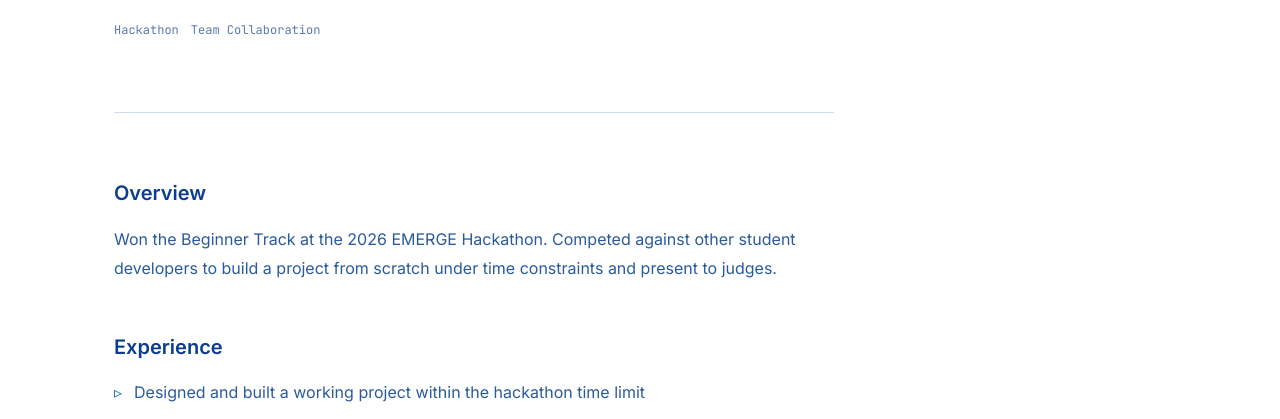
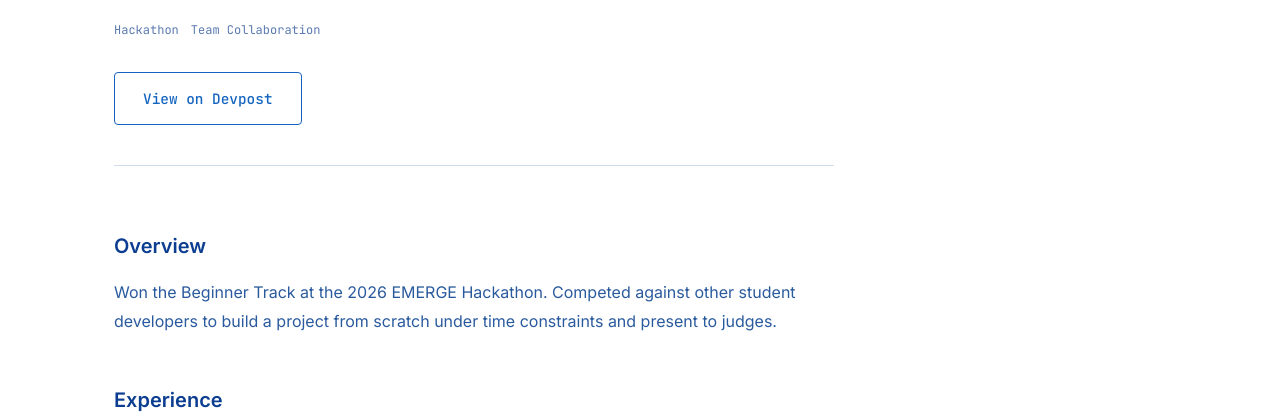
Before and after one commit to DemitriTu/DemitriTu.github.io, a plain HTML site: page projects/emerge-hackathon.html in a window 1280 px wide. Shown: the part 327-746 px from the top of the page. Drawn offline with Linux system fonts and the light colour scheme.

Commit message:
added emerge hackathon page

```diff
--- a/projects/emerge-hackathon.html
+++ b/projects/emerge-hackathon.html
@@ -38,6 +38,9 @@
           <li>Hackathon</li>
           <li>Team Collaboration</li>
         </ul>
+        <div class="project-page-actions">
+          <a href="https://devpost.com/software/beginner-track-emerge-project" target="_blank" rel="noopener noreferrer" class="btn btn-primary">View on Devpost</a>
+        </div>
       </header>
 
       <div class="project-page-content">
```
